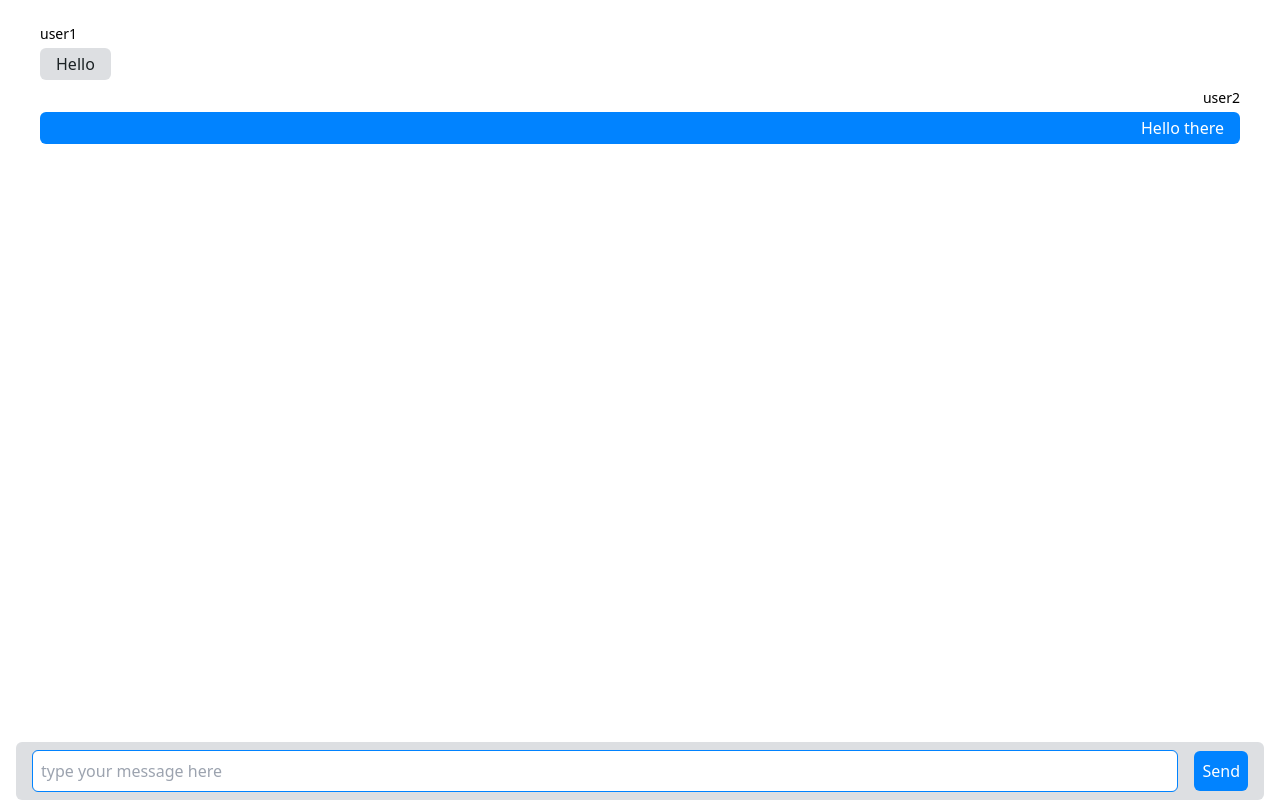
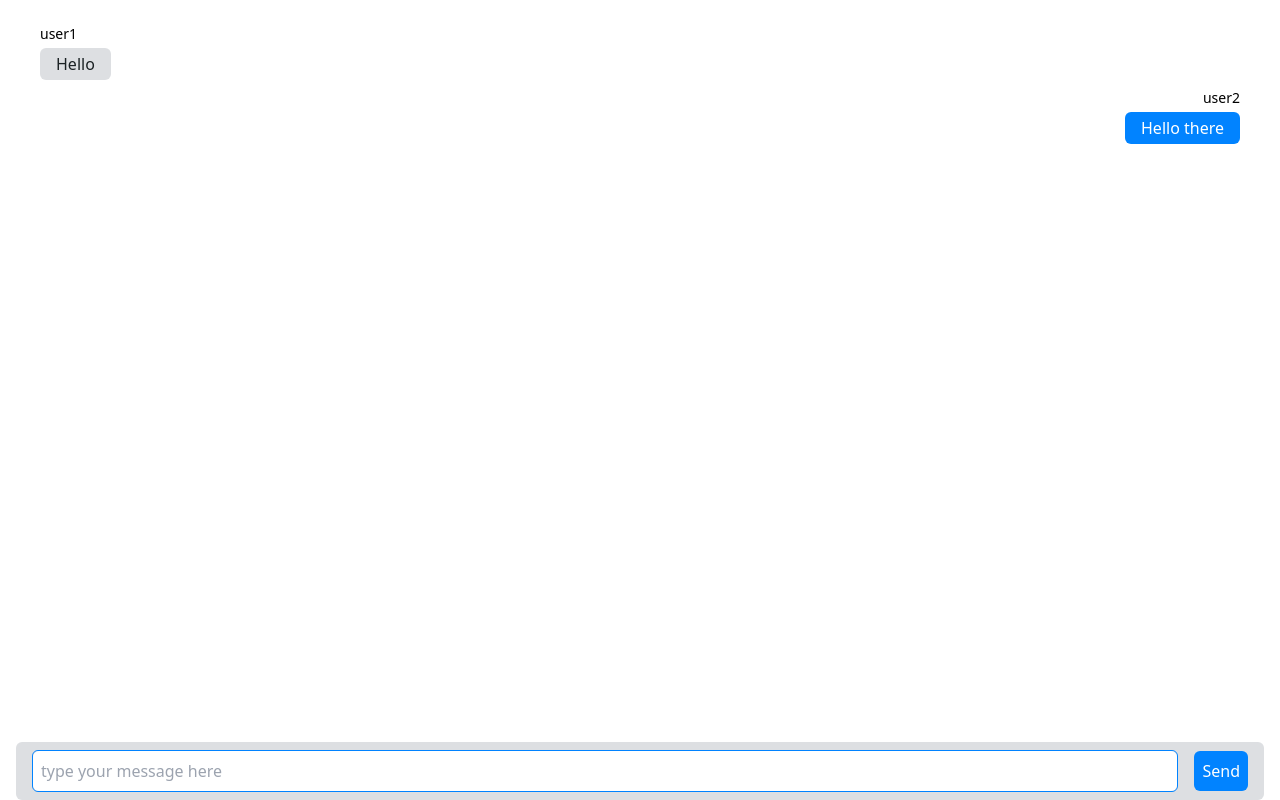
Before and after one commit to Akash667/chattychat, a Next.js app in the folder client/my-app/: page /app in a window 1280 px wide. Built offline with nearby package versions, Linux system fonts and the light colour scheme; sample sign-in values are in the browser's storage.

Commit message:
fix flex

```diff
--- a/client/my-app/app/app/ChatBody.tsx
+++ b/client/my-app/app/app/ChatBody.tsx
@@ -7,14 +7,17 @@ const ChatBody = ( {data} : { data: Array<Message> }) => {
     {data.map((message: Message, index: number) =>{
           if (message.type == 'self' ) {
             return(
-              <div className="flex flex-col mt-2 w-full text-right justify-end"  key={index}>
-                <div className="text-sm">
-                  {message.username}
-                </div>
-                <div className="bg-blue text-white px-4 py-1 rounded-md inline-block mt-1">
+              <div
+              className='flex flex-col mt-2 w-full text-right justify-end'
+              key={index}
+            >
+              <div className='text-sm'>{message.username}</div>
+              <div>
+                <div className='bg-blue text-white px-4 py-1 rounded-md inline-block mt-1'>
                   {message.content}
                 </div>
               </div>
+            </div>
             )
           }
           else{
```
